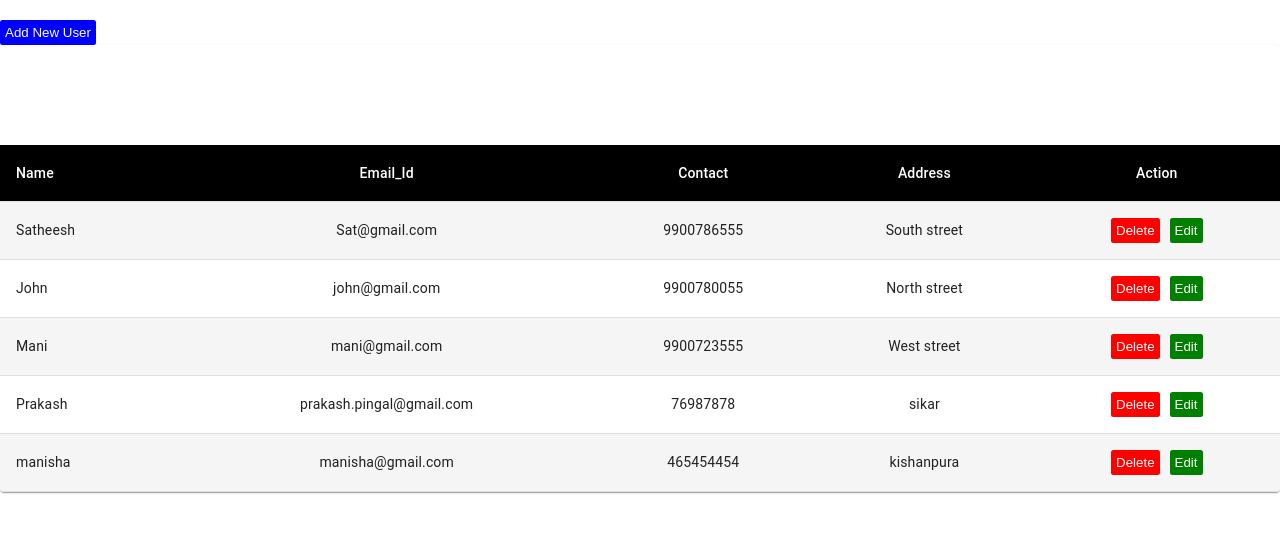
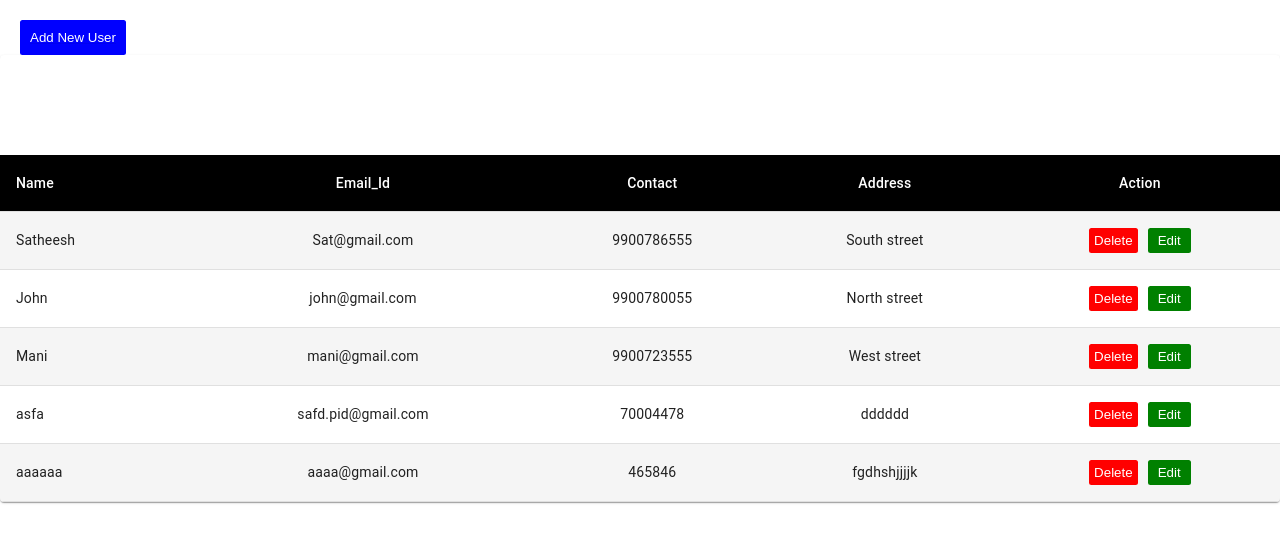
Before and after one commit to jppingal/curd-api-mthods, a React (Create React App) app: page / in a window 1280 px wide. Shown: the top 542 px of the page. Built offline with nearby package versions, Linux system fonts and the light colour scheme; data requests are answered from the project's data file.

Commit message:
bug fixed and task completed

```diff
--- a/db.json
+++ b/db.json
@@ -22,17 +22,17 @@
       "adderss": "West street"
     },
     {
-      "name": " Prakash ",
-      "email": "prakash.pingal@gmail.com",
-      "contact": "76987878",
-      "adderss": "sikar",
+      "name": "asfa",
+      "email": "safd.pid@gmail.com",
+      "contact": "70004478",
+      "adderss": "dddddd",
       "id": 10
     },
     {
-      "name": "manisha",
-      "email": "manisha@gmail.com",
-      "contact": "465454454",
-      "adderss": "kishanpura",
+      "name": "aaaaaa",
+      "email": "aaaa@gmail.com",
+      "contact": "465846",
+      "adderss": "fgdhshjjjjk",
       "id": 11
     }
   ]
--- a/src/components/AddUser.js
+++ b/src/components/AddUser.js
@@ -1,7 +1,7 @@
 import React, { useState } from 'react';
 import { makeStyles } from '@material-ui/core/styles';
 import TextField from '@material-ui/core/TextField';
-import { Link } from "react-router-dom";
+import { Link, useNavigate } from "react-router-dom";
 import { useDispatch } from 'react-redux';
 import { addUser } from '../redux/action';
 
@@ -12,55 +12,66 @@ const useStyles = makeStyles((theme) => ({
             width: '45ch',
         },
     },
+    gotohome: {
+        backgroundColor: 'blue',
+        color: 'white',
+        border: 'none',
+        padding: 5,
+        borderRadius: '2.5px',
+        marginTop: "20px"
+    },
+    submitBtn: {
+        backgroundColor: 'green',
+        width: 150,
+        color: 'white',
+        border: 'none',
+        padding: 10,
+        borderRadius: '2.5px'
+    }
 }));
 
 const AddUser = () => {
+
+    const navigate = useNavigate();
+
+    const dispatch = useDispatch();
+
     const classes = useStyles();
-
-    const [successfull, setSuccessfull] = useState(false)
 
     const [addNewUser, setAddNewUser] = useState({
         name: "",
         email: "",
         contact: "",
         adderss: ""
-    })
+    });
+
     const [error, setError] = useState('');
-    const { name, email, contact, adderss } = addNewUser
+
     const handleInputChange = (e) => {
         const { name, value } = e.target;
         setAddNewUser({ ...addNewUser, [name]: value })
-    }
+    };
 
-    const dispatch = useDispatch()
-    const handleAddUserSubmit=(e) =>{
+    const { name, email, contact, adderss } = addNewUser;
+
+    const handleAddUserSubmit = (e) => {
         e.preventDefault();
-        if(!name || !email || !contact || !adderss){
+        if (!name || !email || !contact || !adderss) {
             setError('Please input all input field')
-        }else{
+        } else {
             dispatch(addUser(addNewUser));
             setError("")
-            setSuccessfull(true)
-
+            navigate("/")
         }
     }
     return (
         <div>
             <Link to="/">
-                <button style={{
-                    backgroundColor: 'blue',
-                    color: 'white',
-                    border: 'none',
-                    padding: 5,
-                    borderRadius: '2.5px',
-                    marginTop: "20px"
-                }}>
+                <button className={classes.gotohome}>
                     Go To Home
                 </button>
             </Link>
             <h3>Add User Here</h3>
-            {!! successfull=== true ?<h5 style={{color: "green"}}> Form Submited successfully please click on Go To Home</h5>: ""}
-            {error && <h5 style={{color: "red"}}>{error} </h5>}
             <form
                 className={classes.root}
                 noValidate autoComplete="off"
@@ -102,21 +113,12 @@ const AddUser = () => {
                     onChange={handleInputChange}
                 />
                 <br />
-                <button style={{
-                    backgroundColor: 'green',
-                    width: 150,
-                    color: 'white',
-                    border: 'none',
-                    padding: 10,
-                    borderRadius: '2.5px'
-                }}
+                <button className={classes.submitBtn}
                     type="submit">
                     Submit
                 </button>
-
             </form>
         </div>
-
     )
-}
+};
 export default AddUser;
--- a/src/components/EditUser.js
+++ b/src/components/EditUser.js
@@ -1,7 +1,7 @@
 import React, { useEffect, useState } from 'react';
 import { makeStyles } from '@material-ui/core/styles';
 import TextField from '@material-ui/core/TextField';
-import { Link, useParams } from "react-router-dom";
+import { Link, useParams, useNavigate } from "react-router-dom";
 import { useDispatch, useSelector } from 'react-redux';
 import { getEditableUser, updateUser } from '../redux/action';
 
@@ -12,20 +12,33 @@ const useStyles = makeStyles((theme) => ({
             width: '45ch',
         },
     },
+    gotohome: {
+        backgroundColor: 'blue',
+        color: 'white',
+        border: 'none',
+        padding: 5,
+        borderRadius: '2.5px',
+        marginTop: "20px"
+    },
+    submitBtn: {
+        backgroundColor: 'green',
+        width: 150,
+        color: 'white',
+        border: 'none',
+        padding: 10,
+        borderRadius: '2.5px'
+    }
 }));
 
 const EditUser = () => {
+    const navigate = useNavigate()
+
     const classes = useStyles();
     const { id } = useParams();
-    console.log("get id to url", id)
 
-    const { user } = useSelector((state) => state.data)
+    const { user } = useSelector((state) => state.data);
 
-
-
-    console.log("get single user datain edit", user)
-
-    const [successfull, setSuccessfull] = useState(false)
+    const [hide, setHide] = useState(true);
 
     const [addUpdatedUser, setAddUpdatedUser] = useState({
         name: "",
@@ -46,14 +59,14 @@ const EditUser = () => {
         if (!name || !email || !contact || !adderss) {
             setError('Please input all input field')
         } else {
-            dispatch(updateUser(addUpdatedUser));
+            dispatch(updateUser(addUpdatedUser, id));
             setError("")
-            setSuccessfull(true)
-          console.log("updateUser", addUpdatedUser)
+            navigate("/")
         }
     }
 
-   //for this useEffect use for defaultValue in edit form
+    //for this useEffect use for defaultValue in edit form
+    //when click on edit button in table
     useEffect(() => {
         setAddUpdatedUser({ ...user })
     }, [user])
@@ -66,20 +79,11 @@ const EditUser = () => {
     return (
         <div>
             <Link to="/">
-                <button style={{
-                    backgroundColor: 'blue',
-                    color: 'white',
-                    border: 'none',
-                    padding: 5,
-                    borderRadius: '2.5px',
-                    marginTop: "20px"
-                }}>
+                <button className={classes.gotohome}>
                     Go To Home
                 </button>
             </Link>
             <h3>Edit User Here</h3>
-            {!!successfull === true ? <h5 style={{ color: "green" }}> Form Updated successfully please click on Go To Home</h5> : ""}
-            {error && <h5 style={{ color: "red" }}>{error} </h5>}
             <form
                 className={classes.root}
                 noValidate autoComplete="off"
@@ -121,21 +125,20 @@ const EditUser = () => {
                     onChange={handleInputChange}
                 />
                 <br />
-                <button style={{
-                    backgroundColor: 'green',
-                    width: 150,
-                    color: 'white',
-                    border: 'none',
-                    padding: 10,
-                    borderRadius: '2.5px'
-                }}
+                <button className={classes.submitBtn}
+                    // style={{
+                    //     backgroundColor: 'green',
+                    //     width: 150,
+                    //     color: 'white',
+                    //     border: 'none',
+                    //     padding: 10,
+                    //     borderRadius: '2.5px'
+                    // }}
                     type="submit">
                     Submit
                 </button>
-
             </form>
         </div>
-
     )
 }
 export default EditUser;
--- a/src/components/Home.js
+++ b/src/components/Home.js
@@ -33,19 +33,38 @@ function createData(name, calories, fat, carbs, protein) {
     return { name, calories, fat, carbs, protein };
 }
 
-// const rows = [
-//     createData('Frozen yoghurt', 159, 6.0, 24, 4.0),
-//     createData('Ice cream sandwich', 237, 9.0, 37, 4.3),
-//     createData('Eclair', 262, 16.0, 24, 6.0),
-//     createData('Cupcake', 305, 3.7, 67, 4.3),
-//     createData('Gingerbread', 356, 16.0, 49, 3.9),
-// ];
-
 const useStyles = makeStyles({
     table: {
         marginTop: 100,
         minWidth: 900,
     },
+    addNewUserBtn: {
+        display: 'flex',
+        justifyContnt: 'flex-end',
+        backgroundColor: 'blue',
+        color: 'white',
+        border: 'none',
+        padding: 10,
+        marginTop: "20px",
+        marginLeft: "20px",
+        borderRadius: '2.5px'
+    },
+    deleteBtn: {
+        marginRight: 10,
+        backgroundColor: 'red',
+        color: 'white',
+        border: 'none',
+        padding: 5,
+        borderRadius: '2.5px'
+    },
+    editBtn: {
+        backgroundColor: 'green',
+        color: 'white',
+        border: 'none',
+        padding: '5px 10px',
+        borderRadius: '2.5px'
+    }
+
 });
 
 const Home = () => {
@@ -57,34 +76,22 @@ const Home = () => {
 
     useEffect(() => {
         dispatch(loadUsers())
-    }, [])
+    }, []);
 
     const handleDeleteButton = (id) => {
         if (window.confirm("Are you sure wanted to delete the user ?")) {
             dispatch(deleteUser(id))
         }
-    }
+    };
     return (
         <div>
             {!!users === " " ? <p> Please Start json server go to terminal and type 'npm run server'</p> : " "
             }
             <Link to="add">
-                <button style={{
-                    display: 'flex',
-                    justifyContnt: 'flex-end',
-                    backgroundColor: 'blue',
-                    color: 'white',
-                    border: 'none',
-                    padding: 5,
-                    marginTop: "20px",
-                    borderRadius: '2.5px'
-                }}>
+                <button className={Styles.addNewUserBtn}>
                     Add New User
                 </button>
             </Link>
-            {/* <Button variant="contained" color="primary">
-                Add user
-            </Button> */}
             <TableContainer component={Paper}>
                 <Table className={Styles.table} aria-label="customized table">
                     <TableHead>
@@ -106,29 +113,15 @@ const Home = () => {
                                 <StyledTableCell align="center">{elem.contact}</StyledTableCell>
                                 <StyledTableCell align="center">{elem.adderss}</StyledTableCell>
                                 <StyledTableCell align="center">
-                                    <button
-                                        style={{
-                                            marginRight: 10,
-                                            backgroundColor: 'red',
-                                            color: 'white',
-                                            border: 'none',
-                                            padding: 5,
-                                            borderRadius: '2.5px'
-                                        }}
-                                        onClick={() => handleDeleteButton(elem.id)}>
-                                        Delete
+                                    <button className={Styles.deleteBtn}
+                                        onClick={() => handleDeleteButton(elem.id)}
+                                    >Delete
                                     </button>
                                     <Link to={`/edit/${elem.id}`}>
-                                        <button style={{
-                                            backgroundColor: 'green',
-                                            color: 'white',
-                                            border: 'none',
-                                            padding: 5,
-                                            borderRadius: '2.5px'
-                                        }}>Edit
+                                        <button className={Styles.editBtn}>
+                                            Edit
                                         </button>
                                     </Link>
-
                                 </StyledTableCell>
                             </StyledTableRow>
                         ))}
@@ -137,5 +130,5 @@ const Home = () => {
             </TableContainer>
         </div>
     )
-}
+};
 export default Home;
--- a/src/redux/reducer.js
+++ b/src/redux/reducer.js
@@ -1,4 +1,3 @@
-import { findAllByDisplayValue } from "@testing-library/react";
 import * as types from "./actionTypes";
 
 const initialState = {
@@ -15,6 +14,7 @@ const usersReducers = (state = initialState, action) => {
                 users: action.payload,
                 loading: false
             };
+
         case types.DELETE_USER:
         case types.ADD_USER:
         case types.UPDATE_USER:
@@ -22,6 +22,7 @@ const usersReducers = (state = initialState, action) => {
                 ...state,
                 loading: false
             };
+
         case types.GET_EDIT_USER:
             return {
                 ...state,
```
Also changed, not shown: src/redux/action.js (+10 -18 lines).
